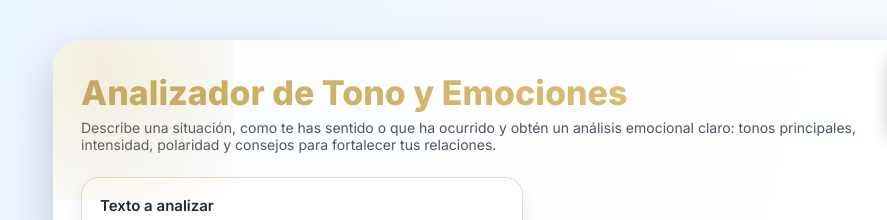
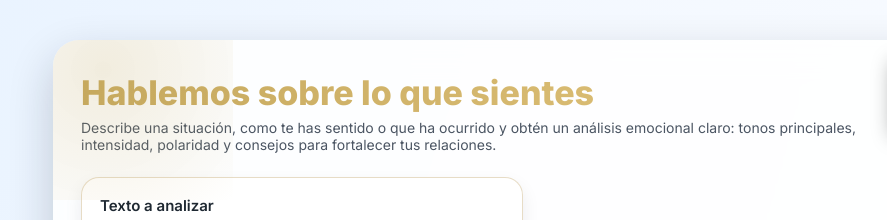
Before and after one commit to ScoRpioSlaSh/TEXT_ANALYZER, a website: page public/index.html in a window 1280 px wide. Shown: the top 220 px of the page, 107-994 px from the left. Drawn offline with Linux system fonts and the light colour scheme.

Commit message:
Update index.html

```diff
--- a/public/index.html
+++ b/public/index.html
@@ -3,7 +3,7 @@
 <head>
   <meta charset="UTF-8" />
   <meta name="viewport" content="width=device-width, initial-scale=1.0" />
-  <title>Analizador de Tono y Emociones - CarlosPodcast</title>
+  <title>Descubre que estas sintiendo en realidad - CarlosPodcast</title>
 
   <link href="https://fonts.googleapis.com/css2?family=Inter:wght@300;400;500;600;800&display=swap" rel="stylesheet">
 
@@ -336,7 +336,7 @@
     <img src="logo.png" class="logo" alt="CarlosPodcast Logo">
 
     <div class="header">
-      <h1 class="title">Analizador de Tono y Emociones</h1>
+      <h1 class="title">Hablemos sobre lo que sientes</h1>
       <p class="subtitle">
         Describe una situación, como te has sentido o que ha ocurrido y obtén un análisis emocional claro: tonos principales,
         intensidad, polaridad y consejos para fortalecer tus relaciones.
```
